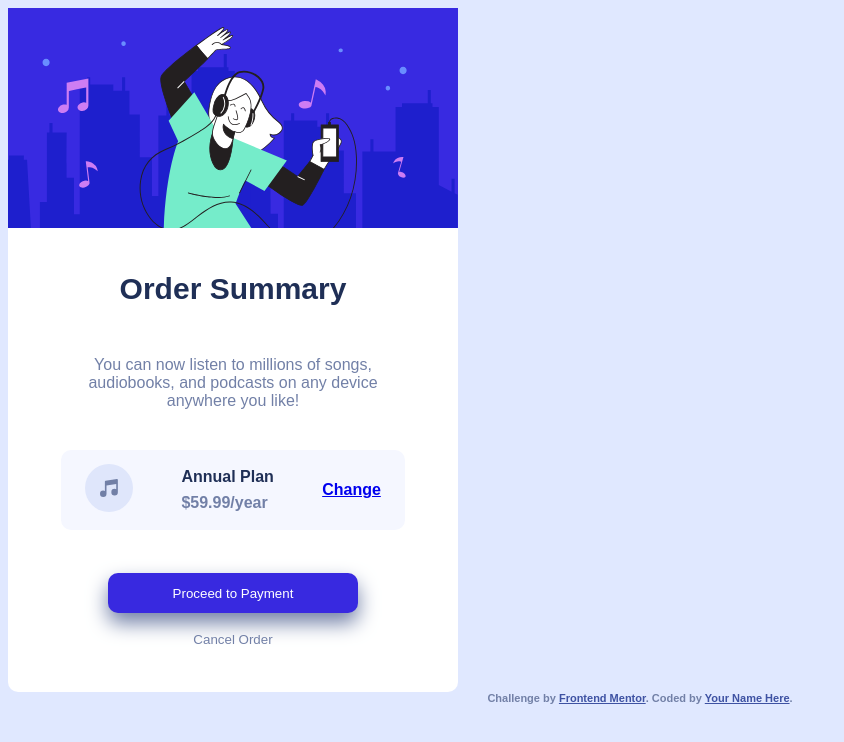
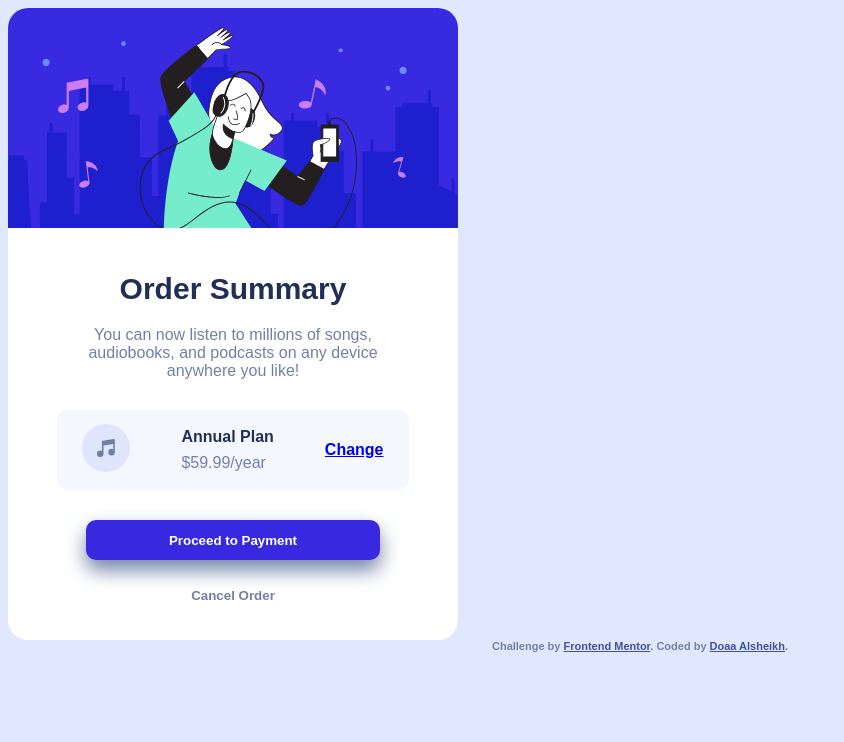
Before and after one commit to doaaalsheikh/doaaalsheikh.github.io, a plain HTML site: page index.html in a window 1280 px wide. Shown: the whole page, without its empty margins (0-844 px from the left). Drawn offline with Linux system fonts and the light colour scheme.

Commit message:
initialize repo

```diff
--- a/index.html
+++ b/index.html
@@ -25,19 +25,26 @@
       font-weight: 900;
       color: hsl(223, 47%, 23%);
       text-align: center;
+      margin-bottom: 0em;
     }
     p{
       font-size: 16px;
       font-weight: 500;
       text-align: center;
       width: 80%;
-      padding: 10px;
-      margin: 10px;
+      padding: 20px;
+      margin: 0em;
+    }
+
+    #cover{
+      border-top-left-radius: 20px;
+      border-top-right-radius: 20px;
     }
     .container{
       background-color: hsl(0, 0%, 100%);
-      border-radius: 10px;
+      border-radius: 20px;
       width: min-content;
+      height: fit-content;
       align-content: center;
     }
     .details{
@@ -49,48 +56,48 @@
       display: grid;
       background-color: hsl(225, 100%, 98%);
       border-radius: 10px;
-      width: 80%;
+      width: 22em;
       height: 80px;
-      margin: 20px;
+      margin: 10px;
       justify-content: space-around;
       align-content: center;
       align-items: center;
     }
     .icon{
-      /* background-color: blue; */
       grid-area: 1 / 1 / 3 / 2;
       width: fit-content;
     }
     .plan{
-      /* background-color: rgb(226, 43, 58); */
       color: hsl(223, 47%, 23%);
       grid-area: 1 / 2 / 2 / 3;
+      font-weight: 700;
     }
     .cost{
-      /* background-color: limegreen; */
       grid-area: 2 / 2 / 3 / 3;
+      font-weight: 500;
     }
     .link{
-      /* background-color: rgb(255, 240, 37); */
       grid-area: 1 / 3 / 3 / 4;
       width: fit-content;
     }
     .buttons{
       display: flex;
-    margin: 20px;
-    width: 80%;
+      margin-top: 10px;
+      margin-bottom: 10px;
+      padding: 0em;
       flex-direction: column;
       align-items: center;
 
     }
     .button{
-    width: 250px;
+      width: 22em;
       height: 40px;
       border-radius: 10px;
       border: none;
       cursor: pointer;
-    font-weight: 500;
-    margin: 3px;
+      font-weight: 700;
+      margin-top: 10px;
+      margin-bottom: 5px;
     }
     #btnProceed{
       background-color:hsl(245, 75%, 52%);
@@ -100,7 +107,6 @@
     #btnCancel{
       background-color: transparent;
       color: hsl(224, 23%, 55%);
-
     }
 
   </style>
@@ -108,7 +114,7 @@
 <body>
 
 <div class="container">
-  <img src="images/illustration-hero.svg" alt="">
+  <img id="cover" src="images/illustration-hero.svg" alt="illustration-hero">
   <div class="details">
     <h3>Order Summary</h3>
     <p>
@@ -128,25 +134,9 @@
 
   </div>
 </div>
-
-
-
-
-
-
-
-
-
-
-
-
-
-
-
-
 <div class="attribution">
   Challenge by <a href="https://www.frontendmentor.io?ref=challenge" target="_blank">Frontend Mentor</a>.
-    Coded by <a href="#">Your Name Here</a>.
+  Coded by <a href="#">Doaa Alsheikh</a>.
 </div>
 </body>
 </html>
```
Lines whose indentation alone changed are shown as unchanged.
